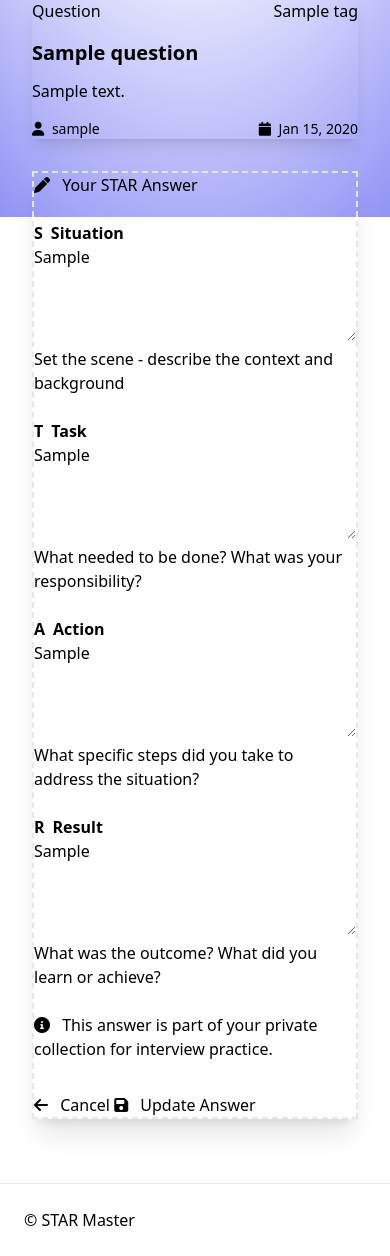
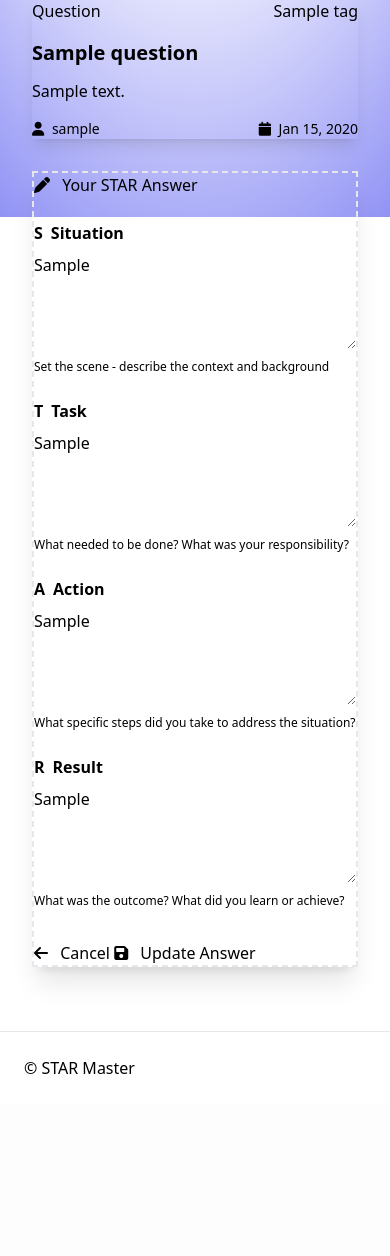
Before and after one commit to djpri/star-master-django, a Django app: page /answers/1/edit/ in a window 390 px wide. Shown: the part 627-1883 px from the top of the page. After the commit the page ends 1701 px from the top, so only its background shows below. Run offline with Django 5.2, Linux system fonts and the light colour scheme; a user stored in the database is signed in; tables that the repository leaves empty hold one stand-in row (values such as "Sample post"); parts of the project's set-up code (start-up, migrations or seed data) failed here and were passed over; some libraries are stand-ins or nearby versions.

Commit message:
Additional fix for horizontal overflow for mobile forms

```diff
--- a/answers/templates/answers/create.html
+++ b/answers/templates/answers/create.html
@@ -6,10 +6,9 @@
 {% block content %}
 <div class="container mx-auto px-4 py-8">
   <div class="max-w-4xl mx-auto">
-    {% include "components/page_header.html" %}
+    {% include "answers/components/page_header.html" %}
     {% include "components/question_context_card.html" %}
     {% include "create/answer_type_selector.html" %}
-
     {% url 'questions:detail' pk=question.pk as question_detail_url %}
     {% include "components/forms/answer_form.html" with mode='create' answer_type=answer_type cancel_url=question_detail_url cancel_icon='fas fa-times' cancel_label='Cancel' submit_label='Save Answer' submit_button_class='btn-primary' %}
   </div>
--- a/answers/templates/answers/edit.html
+++ b/answers/templates/answers/edit.html
@@ -27,11 +27,11 @@
     {% url 'answers:detail' pk=answer.pk as answer_detail_url %}
     {% if answer_type == 'STAR' %}
       {% with form_heading='Your STAR Answer' %}
-        {% include "components/forms/answer_form.html" with mode='edit' answer_type=answer_type heading=form_heading cancel_url=answer_detail_url cancel_icon='fas fa-arrow-left' cancel_label='Cancel' submit_label='Update Answer' submit_button_class='btn-accent' card_border_classes='border-2 border-dashed border-accent/30 mt-8' info_alert_message='This answer is part of your private collection for interview practice.' %}
+        {% include "components/forms/answer_form.html" with mode='edit' answer_type=answer_type heading=form_heading cancel_url=answer_detail_url cancel_icon='fas fa-arrow-left' cancel_label='Cancel' submit_label='Update Answer' submit_button_class='btn-accent' card_border_classes='border-2 border-dashed border-accent/30 mt-8' %}
       {% endwith %}
     {% else %}
       {% with form_heading='Your Answer' %}
-        {% include "components/forms/answer_form.html" with mode='edit' answer_type=answer_type heading=form_heading cancel_url=answer_detail_url cancel_icon='fas fa-arrow-left' cancel_label='Cancel' submit_label='Update Answer' submit_button_class='btn-accent' card_border_classes='border-2 border-dashed border-accent/30 mt-8' info_alert_message='This answer is part of your private collection for interview practice.' %}
+        {% include "components/forms/answer_form.html" with mode='edit' answer_type=answer_type heading=form_heading cancel_url=answer_detail_url cancel_icon='fas fa-arrow-left' cancel_label='Cancel' submit_label='Update Answer' submit_button_class='btn-accent' card_border_classes='border-2 border-dashed border-accent/30 mt-8' %}
       {% endwith %}
     {% endif %}
   </div>
--- a/answers/templates/components/forms/answer_form.html
+++ b/answers/templates/components/forms/answer_form.html
@@ -31,13 +31,6 @@
           {% include "components/forms/basic_fields.html" %}
         {% endif %}
 
-        {% if info_alert_message %}
-          <div class="alert alert-soft alert-info mt-6">
-            <i class="fas fa-info-circle mr-2"></i>
-            <span>{{ info_alert_message }}</span>
-          </div>
-        {% endif %}
-
         <div class="card-actions justify-end mt-8 gap-3">
           <a href="{{ cancel_url }}" class="btn btn-ghost">
             <i class="{{ cancel_icon|default:'fas fa-times' }} mr-2"></i>
--- a/answers/templates/components/forms/star_fields.html
+++ b/answers/templates/components/forms/star_fields.html
@@ -1,82 +1,90 @@
 <!-- STAR Form Fields -->
 <div class="space-y-6">
   <div class="form-control">
+    <div class="mb-2">
       <label class="label">
         <span class="label-text font-semibold flex items-center">
           <span class="badge badge-primary badge-sm mr-2">S</span>
           {{ form.situation.label }}
         </span>
       </label>
+    </div>
     {{ form.situation }}
     {% if form.situation.help_text %}
-      <label class="label">
-        <span class="label-text-alt">{{ form.situation.help_text }}</span>
-      </label>
+      <div class="mt-1 text-xs text-base-content/60">
+        {{ form.situation.help_text }}
+      </div>
     {% endif %}
     {% if form.situation.errors %}
-      <label class="label">
-        <span class="label-text-alt text-error">{{ form.situation.errors|join:', ' }}</span>
-      </label>
+      <div class="mt-1 text-xs text-error">
+        {{ form.situation.errors|join:', ' }}
+      </div>
     {% endif %}
   </div>
 
   <div class="form-control">
+    <div class="mb-2">
       <label class="label">
         <span class="label-text font-semibold flex items-center">
           <span class="badge badge-secondary badge-sm mr-2">T</span>
           {{ form.task.label }}
         </span>
       </label>
+    </div>
     {{ form.task }}
     {% if form.task.help_text %}
-      <label class="label">
-        <span class="label-text-alt">{{ form.task.help_text }}</span>
-      </label>
+      <div class="mt-1 text-xs text-base-content/60">
+        {{ form.task.help_text }}
+      </div>
     {% endif %}
     {% if form.task.errors %}
-      <label class="label">
-        <span class="label-text-alt text-error">{{ form.task.errors|join:', ' }}</span>
-      </label>
+      <div class="mt-1 text-xs text-error">
+        {{ form.task.errors|join:', ' }}
+      </div>
     {% endif %}
   </div>
 
   <div class="form-control">
+    <div class="mb-2">
       <label class="label">
         <span class="label-text font-semibold flex items-center">
           <span class="badge badge-accent badge-sm mr-2">A</span>
           {{ form.action.label }}
         </span>
       </label>
+    </div>
     {{ form.action }}
     {% if form.action.help_text %}
-      <label class="label">
-        <span class="label-text-alt">{{ form.action.help_text }}</span>
-      </label>
+      <div class="mt-1 text-xs text-base-content/60">
+        {{ form.action.help_text }}
+      </div>
     {% endif %}
     {% if form.action.errors %}
-      <label class="label">
-        <span class="label-text-alt text-error">{{ form.action.errors|join:', ' }}</span>
-      </label>
+      <div class="mt-1 text-xs text-error">
+        {{ form.action.errors|join:', ' }}
+      </div>
     {% endif %}
   </div>
 
   <div class="form-control">
+    <div class="mb-2">
       <label class="label">
         <span class="label-text font-semibold flex items-center">
           <span class="badge badge-success badge-sm mr-2">R</span>
           {{ form.result.label }}
         </span>
       </label>
+    </div>
     {{ form.result }}
     {% if form.result.help_text %}
-      <label class="label">
-        <span class="label-text-alt">{{ form.result.help_text }}</span>
-      </label>
+      <div class="mt-1 text-xs text-base-content/60">
+        {{ form.result.help_text }}
+      </div>
     {% endif %}
     {% if form.result.errors %}
-      <label class="label">
-        <span class="label-text-alt text-error">{{ form.result.errors|join:', ' }}</span>
-      </label>
+      <div class="mt-1 text-xs text-error">
+        {{ form.result.errors|join:', ' }}
+      </div>
     {% endif %}
   </div>
 </div>
--- a/answers/views.py
+++ b/answers/views.py
@@ -4,7 +4,7 @@ from django.contrib import messages
 from django.http import Http404
 from django.views.decorators.http import require_POST
 from questions.models import Question
-from .models import Answer, StarAnswer, BasicAnswer
+from .models import Answer
 from .forms import AnswerTypeChoiceForm, StarAnswerForm, BasicAnswerForm
 
 
--- a/questions/templates/create/tag_manager.html
+++ b/questions/templates/create/tag_manager.html
@@ -43,9 +43,9 @@
     </button>
   </div>
 
-  <label class="label">
-    <span class="label-text-alt leading-snug">{{ form.tags_input.help_text }}</span>
-  </label>
+  <div class="mt-1 text-xs text-base-content/60">
+    {{ form.tags_input.help_text }}
+  </div>
 
   <!-- Hidden input to store selected tags -->
   {{ form.tags_input }}
```
Also changed, not shown: answers/templates/answers/components/page_header.html (renamed from answers/templates/answers/detail.html, +10 -12 lines), answers/templates/components/forms/basic_fields.html (+6 -6 lines), answers/templates/create/answer_type_selector.html (+11 -15 lines), questions/templates/components/forms/question_form.html (+12 -12 lines). Lines whose indentation alone changed are shown as unchanged.
